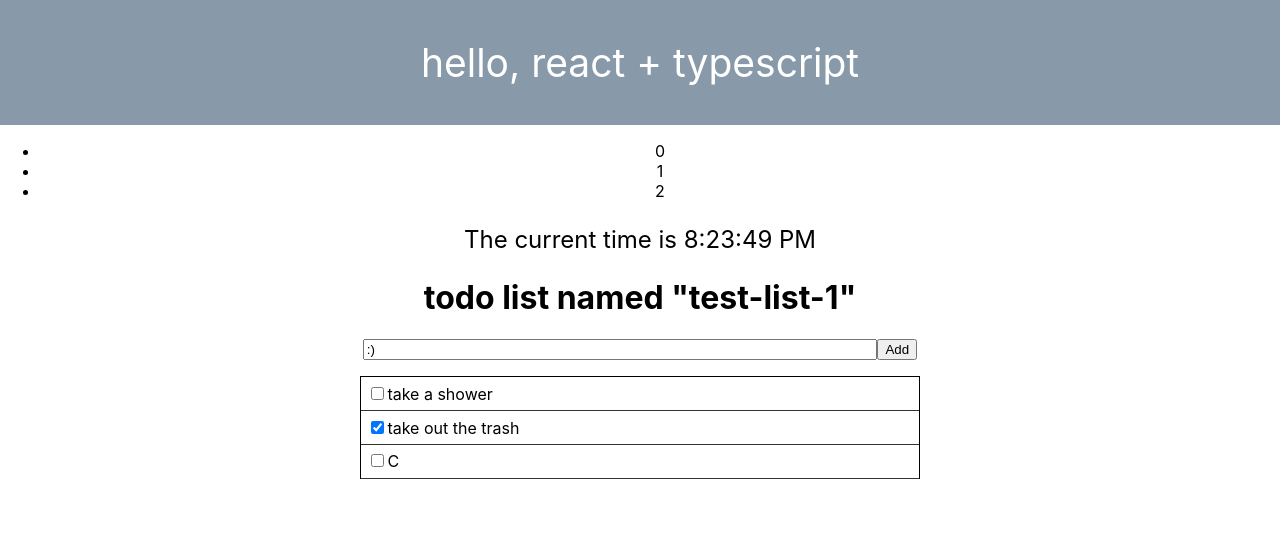
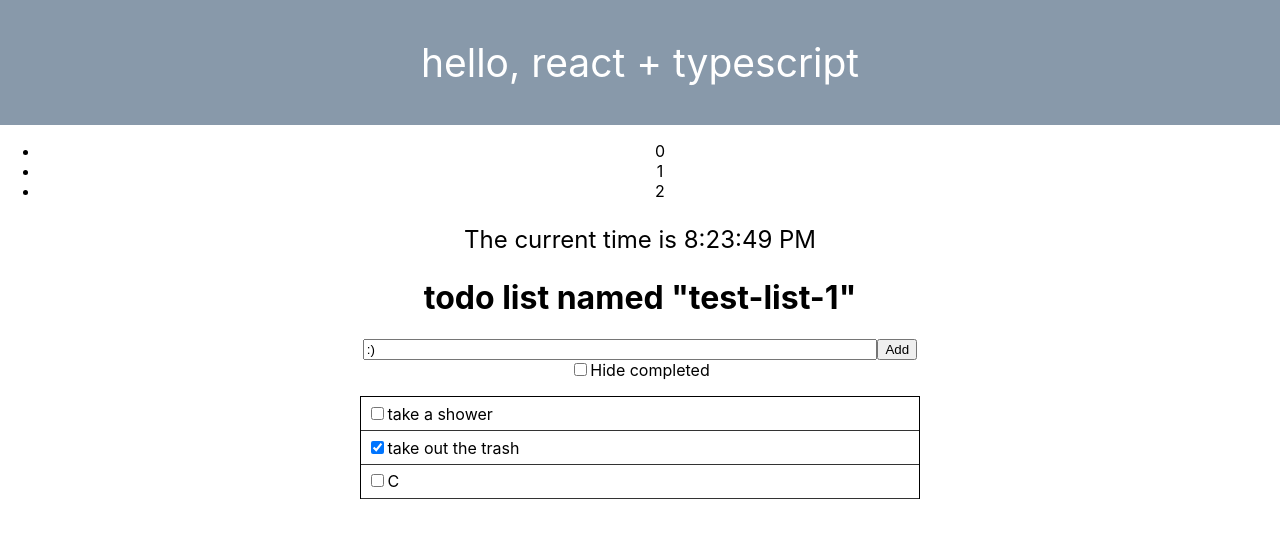
Before and after one commit to emptydiagram/react-ts-todo, a React (Create React App) app: page / in a window 1280 px wide. Shown: the top 538 px of the page. Built offline with nearby package versions, Linux system fonts and the light colour scheme; the HTML template or start-up script is replaced by a standard one.

Commit message:
Add 'Hide completed' toggle

```diff
--- a/src/App.tsx
+++ b/src/App.tsx
@@ -8,6 +8,7 @@ interface TodoState {
     items: string[],
     completed: boolean[],
     newEntryText: string,
+    hideCompleted: boolean,
 }
 
 //const App: React.FC = () => {
@@ -20,11 +21,13 @@ class App extends React.Component<{}, TodoState> {
       items: ["take a shower", "take out the trash", "C"],
       completed: [false, true, false],
       newEntryText: ":)",
+      hideCompleted: false,
     }
 
     this.handleAddNewEntry = this.handleAddNewEntry.bind(this);
     this.handleNewEntryTextChange = this.handleNewEntryTextChange.bind(this);
     this.handleToggleCompletion = this.handleToggleCompletion.bind(this);
+    this.handleToggleHideCompleted = this.handleToggleHideCompleted.bind(this);
   }
 
   handleNewEntryTextChange(e: ChangeEvent<HTMLInputElement>) {
@@ -48,6 +51,12 @@ class App extends React.Component<{}, TodoState> {
     });
   }
 
+  handleToggleHideCompleted(e: ChangeEvent<HTMLInputElement>) {
+    this.setState((state, props) => ({
+      hideCompleted: !state.hideCompleted
+    }));
+  }
+
   render() {
     return (
       <div className="App">
@@ -66,9 +75,11 @@ class App extends React.Component<{}, TodoState> {
             items={this.state.items}
             completed={this.state.completed}
             newEntryText={this.state.newEntryText}
+            hideCompleted={this.state.hideCompleted}
             handleAddNewEntry={this.handleAddNewEntry}
             handleNewEntryTextChange={this.handleNewEntryTextChange}
             handleToggleCompletion={this.handleToggleCompletion}
+            handleToggleHideCompleted={this.handleToggleHideCompleted}
           />
         </div>
       </div>
--- a/src/TodoList.tsx
+++ b/src/TodoList.tsx
@@ -6,9 +6,11 @@ type TodoProps = {
     items: string[],
     completed: boolean[],
     newEntryText: string,
+    hideCompleted: boolean,
     handleAddNewEntry: () => void,
     handleNewEntryTextChange: (e: ChangeEvent<HTMLInputElement>) => void,
     handleToggleCompletion: (e: ChangeEvent<HTMLInputElement>, i: number) => void,
+    handleToggleHideCompleted: (e: ChangeEvent<HTMLInputElement>) => void,
 }
 
 type TodoItemProps = {
@@ -34,10 +36,13 @@ export default class TodoList extends Component<TodoProps, {}> {
     render() {
         let listItems = [];
         for (let i = 0; i < this.props.items.length; i++) {
-            const isCompleted = this.props.items[i];
+            const isCompleted = this.props.completed[i];
+            if (this.props.hideCompleted && isCompleted) {
+                continue;
+            }
             let newItem = <TodoItem
-                item={isCompleted}
-                completed={this.props.completed[i]}
+                item={this.props.items[i]}
+                completed={isCompleted}
                 handleToggleCompletion={(e) => this.props.handleToggleCompletion(e, i)}
                 key={i}
             />;
@@ -51,6 +56,10 @@ export default class TodoList extends Component<TodoProps, {}> {
                     value={this.props.newEntryText}
                     onChange={this.props.handleNewEntryTextChange}/>
                 <button onClick={this.props.handleAddNewEntry}>Add</button>
+                <span>
+                    <input type="checkbox" onChange={this.props.handleToggleHideCompleted} />
+                    Hide completed
+                </span>
                 <ul>
                     {listItems}
                 </ul>
```
